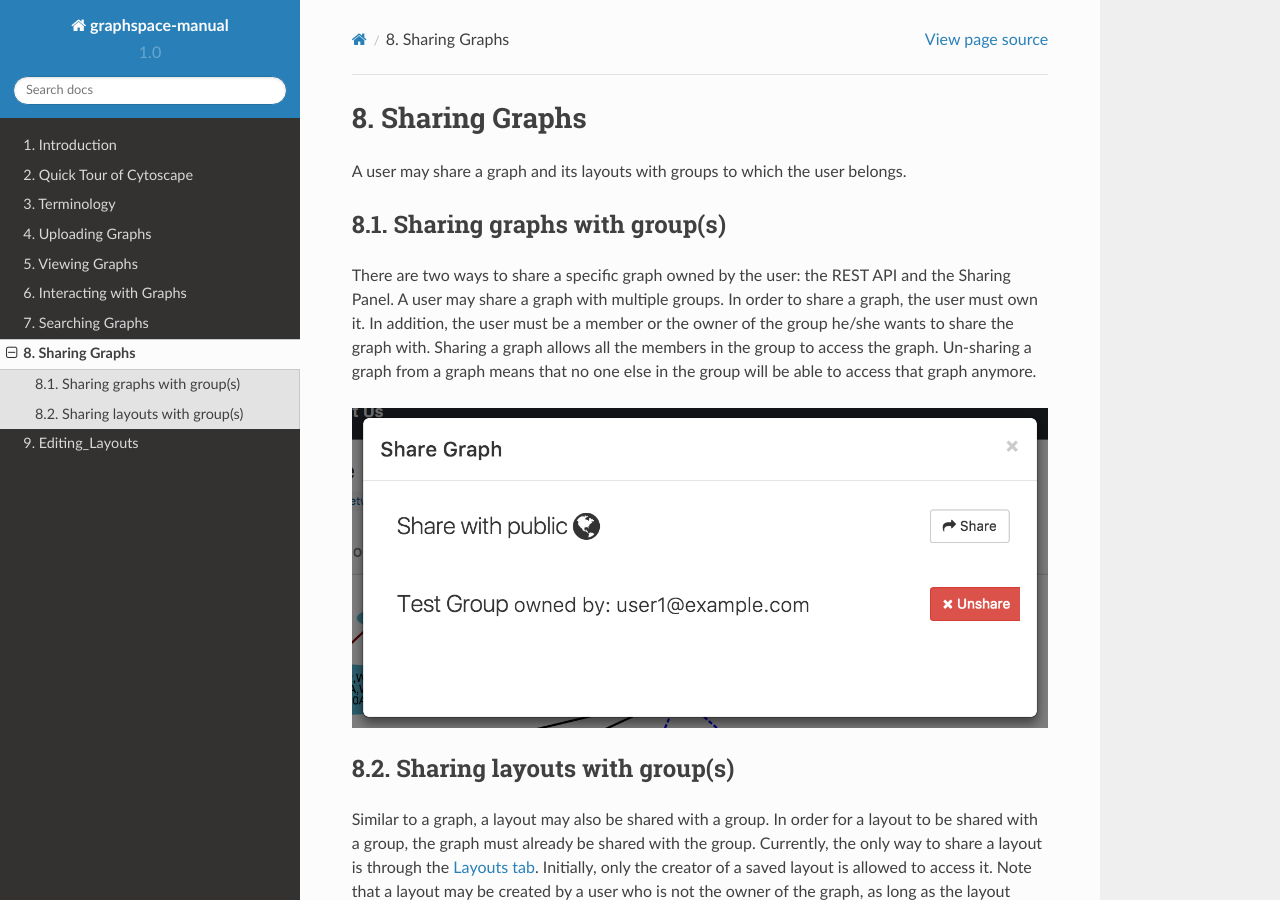
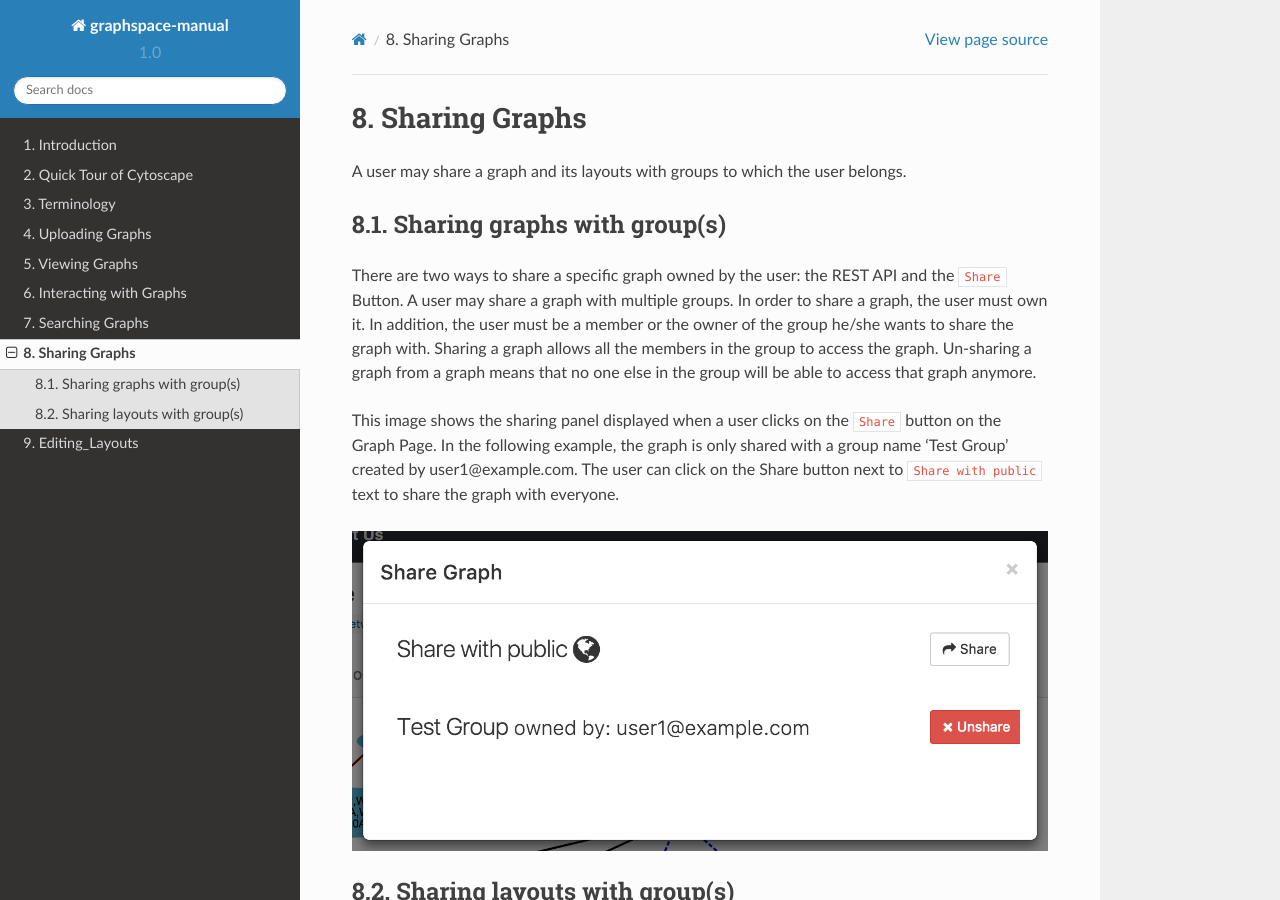
Before and after one commit to adbharadwaj/graphspace-manual, a Sphinx documentation site: the page built from docs/Sharing_Graphs.md, in a window 1280 px wide and 900 px high. Built offline with Sphinx 7.4.7 and the Read the Docs theme 2.0.0, drawn with Linux system fonts in a browser that asks for light colours.

Commit message:
Update Sharing_Graphs.md

```diff
--- a/docs/Sharing_Graphs.md
+++ b/docs/Sharing_Graphs.md
@@ -3,7 +3,9 @@
 A user may share a graph and its layouts with groups to which the user belongs.
 
 ## Sharing graphs with group(s)
-There are two ways to share a specific graph owned by the user: the REST API and the Sharing Panel. A user may share a graph with multiple groups. In order to share a graph, the user must own it. In addition, the user must be a member or the owner of the group he/she wants to share the graph with. Sharing a graph allows all the members in the group to access the graph. Un-sharing a graph from a graph means that no one else in the group will be able to access that graph anymore.
+There are two ways to share a specific graph owned by the user: the REST API and the `Share` Button. A user may share a graph with multiple groups. In order to share a graph, the user must own it. In addition, the user must be a member or the owner of the group he/she wants to share the graph with. Sharing a graph allows all the members in the group to access the graph. Un-sharing a graph from a graph means that no one else in the group will be able to access that graph anymore.
+
+This image shows the sharing panel displayed when a user clicks on the `Share` button on the Graph Page. In the following example, the graph is only shared with a group name 'Test Group' created by user1@example.com. The user can click on the Share button next to `Share with public` text to share the graph with everyone.
 
 ![Share layout panel](_static/images/gs-screenshot-graph-page-share-panel.png)
 
```
